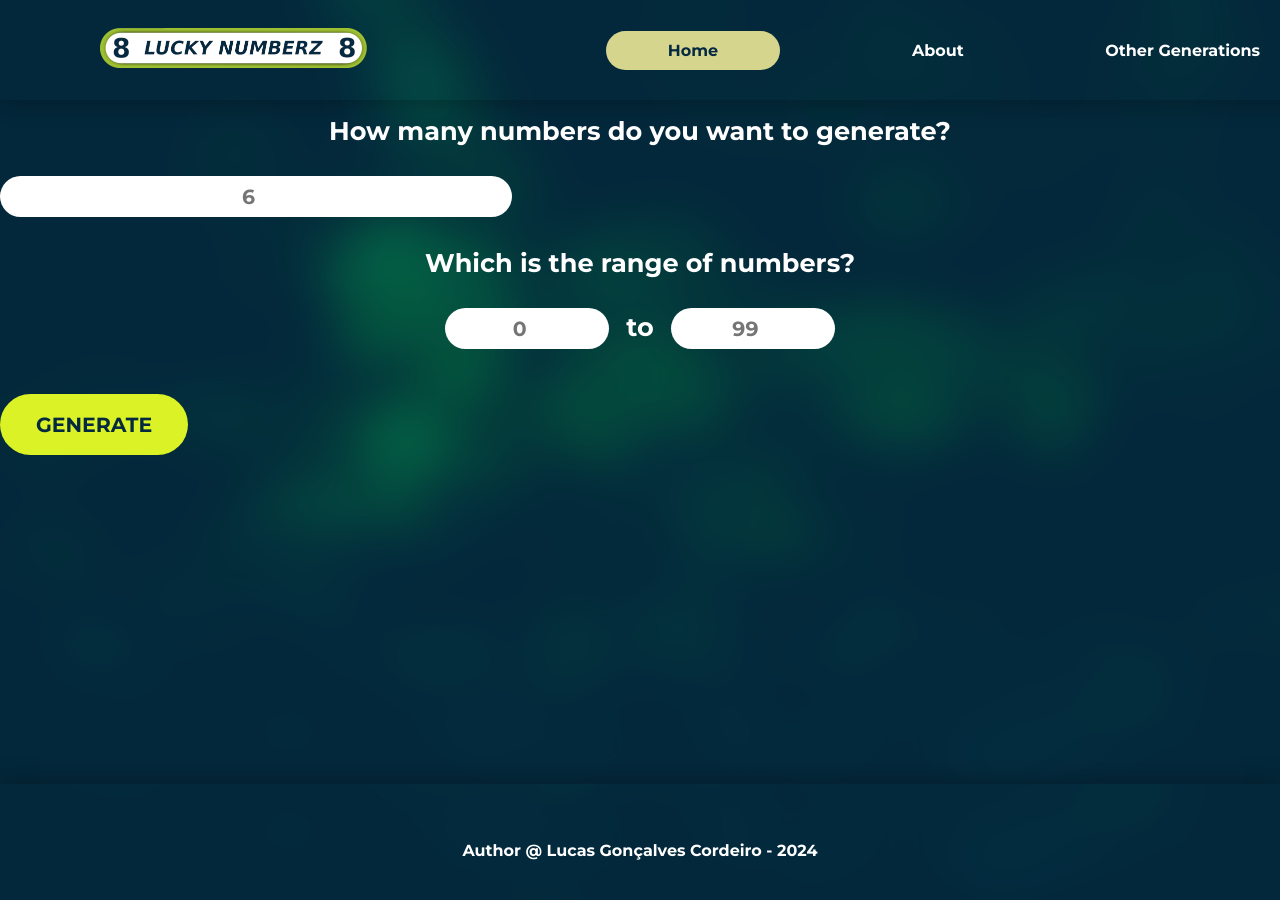
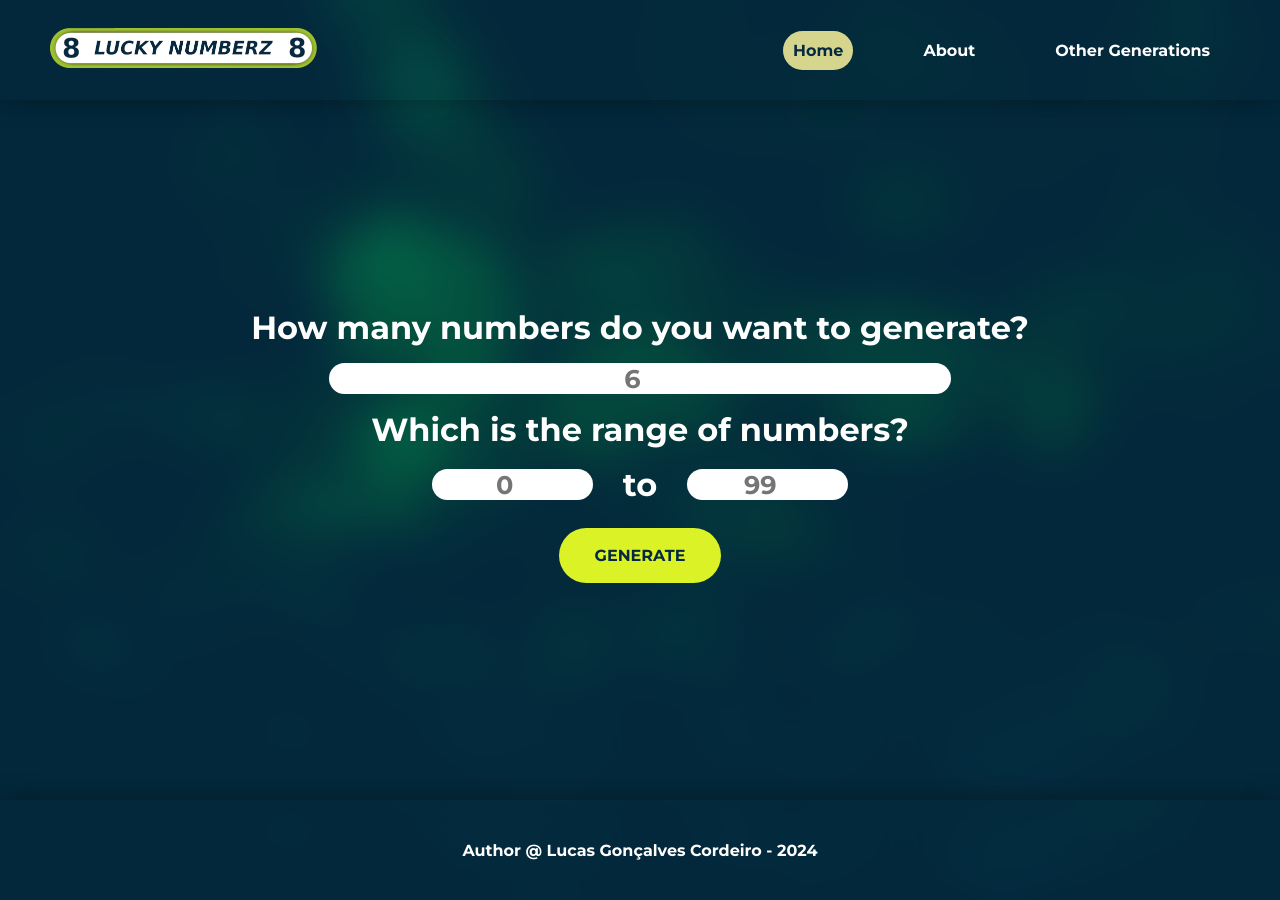
Before and after one commit to LucasKodex/lottery-ticket-app, a Django app: page /home/ in a window 1280 px wide. Run offline with Django 3.2, Linux system fonts and the light colour scheme.

Commit message:
style: updates the home to fit in the new base template

```diff
--- a/number_generator/static/number_generator/style_home.css
+++ b/number_generator/static/number_generator/style_home.css
@@ -1,146 +1,64 @@
-:root {
-    --primary-dark-color: #042940;
-    --secondary-dark-color: #005C53;
-    --primary-light-color: #DBF227;
-    --secondary-light-color: #9FC131;
-    --neutral-color: #D6D58E;
-
-    --dark-grey: #333333;
-    --neutral-grey: #7e7e7e;
-    --light-grey: #CCCCCC;
+main {
+    display: flex;
+    justify-content: center;
 }
 
-* {
-    margin: auto;
-    padding: 0px;
-    font-family: 'Montserrat', sans-serif;
-    color: white;
-    font-weight: bold;
-}
-
-body {
-    background-image: url('background-3840x2160.jpg');
-    background-repeat: no-repeat;
-    background-size: cover;
-    background-attachment: fixed;
-}
-
-main {
-    font-size: 1.6em;
-    width: 80vw;
-    margin-top: 10%;
+#generation_form {
+    margin-top: 200px;
 }
 
 form {
-    display: grid;
-    text-align: center;
+    display: flex;
+    flex-direction: column;
+    justify-content: center;
+    align-items: center;
+    font-weight: bold;
+    font-size: 2em;
 }
 
 form * {
-    margin-top: 15px;
-    margin-bottom: 15px;
+    margin-top: 8px;
+    margin-bottom: 8px;
 }
 
-input {
-    text-align: center;
-    font-size: 0.8em;
-    width: max-content;
-    color: black;
-    border-radius: 10em;
-    border-style: none;
-}
-
-input.quantity {
-    width: 25em;
-    max-width: 25em;
-    height: 2em;
-}
-
-input.range {
-    width: 8em;
-    height: 2em;
-    margin-left: 10px;
-    margin-right: 10px;
-}
-
-fieldset {
+form fieldset {
+    display: flex;
+    justify-content: center;
+    align-items: center;
     border: none;
 }
 
-header {
-    display: grid;
-    grid-template-columns: repeat(2, 1fr);
-    column-gap: 10px;
-    padding: 0px 50px;
-    padding-right: 100px;
+form fieldset label {
+    margin-left: 30px;
+    margin-right: 30px;
 }
 
-header div#links {
-    display: grid;
-    column-gap: 10px;
-    grid-template-columns: repeat(3, 1fr);
+form input.number {
+    text-align: center;
+    color: black;
+    border-radius: 100px;
+    border-style: none;
+    font-size: 0.8em;
 }
 
-#logo {
-    margin: 30px 0px;
+form input.quantity {
+    width: 80%;
 }
 
-#logo-img {
-    width: auto;
-    max-height: 40px;
+form input.range {
+    width: 30%;
 }
 
-header a {
-    text-decoration: none;
+form .btn {
+    font-size: 0.5em;
 }
 
-header div.selected {
-    background-color: var(--neutral-color);
-    color: var(--primary-dark-color);
-    border-radius: 10em;
-    padding: 10px;
+#errors ul {
+    list-style-type: '\26A0\0020';
+    font-size: 0.6em;
+    text-shadow: black 1px 1px;
 }
 
-.btn {
-    border-style: none;
-    border-radius: 10em;
-    font-weight: bold;
-    padding: 18px 36px;
-    color: var(--primary-dark-color);
-}
-
-.btn:hover {
-    cursor: pointer;
-    outline: 3px solid white;
-}
-
-.btn_main {
-    background-color: var(--primary-light-color);
-}
-
-.btn_back {
-    background-color: var(--light-grey)
-}
-
-.error-list {
-    list-style-type: '\26A0\0020';
-}
-
-.error-list li {
+#errors ul li {
     color: var(--pinkish-red);
 }
-
-footer {
-    font-weight: normal;
-    position: fixed;
-    width: 100%;
-    text-align: center;
-    bottom: 0px;
-    height: 2em;
-    padding-top: 1em;
-    background-color: rgba(4, 41, 64, 0.5);
-}
-
-footer a {
-    text-decoration: none;
-}
--- a/number_generator/templates/number_generator/home.html
+++ b/number_generator/templates/number_generator/home.html
@@ -4,29 +4,33 @@
 {% block head %}
 <link rel="stylesheet" href="{% static "number_generator/style_home.css" %}" />
 {% endblock %}
-{% block title %}Home - Lottery Numberz{% endblock %}
+{% block title %}Home{% endblock %}
 {% block home_selected%}selected{% endblock %}
 
 {% block content %}
+<div id="generation_form">
     <form action="{% url "number_generator:home_page" %}" method="post">
         {% csrf_token %}
         <label for="number_quantity">How many numbers do you want to generate?</label>
-    <input type="number" min="1" max="100" placeholder="6" id="number_quantity" name="quantity" class="quantity" />
+        <input type="number" min="1" max="1002" placeholder="6" id="number_quantity" name="quantity" class="number quantity" />
         <fieldset>
             <legend>Which is the range of numbers?</legend>
-        <input type="number" min="0" max="99" placeholder="0" id="range_from" name="range_from" class="range" />
+            <input type="number" min="0" max="99" placeholder="0" id="range_from" name="range_from" class="number range" />
             <label>to</label>
-        <input type="number" min="0" max="99" placeholder="99" id="range_to" name="range_to" class="range" />
+            <input type="number" min="0" max="99" placeholder="99" id="range_to" name="range_to" class="number range" />
         </fieldset>
 
         {% if error_list %}
-    <ul class="error-list">
+        <div id="errors">
+            <ul>
                 {% for error in error_list %}
                 <li>{{ error }}</li>
                 {% endfor %}
             </ul>
+        </div>
         {% endif %}
 
-    <input type="submit" value="GENERATE" class="btn btn_main" />
+        <input type="submit" value="{{ "Generate" | upper }}" class="btn btn_main" />
     </form>
+</div>
 {% endblock %}
```
Lines whose indentation alone changed are shown as unchanged.
